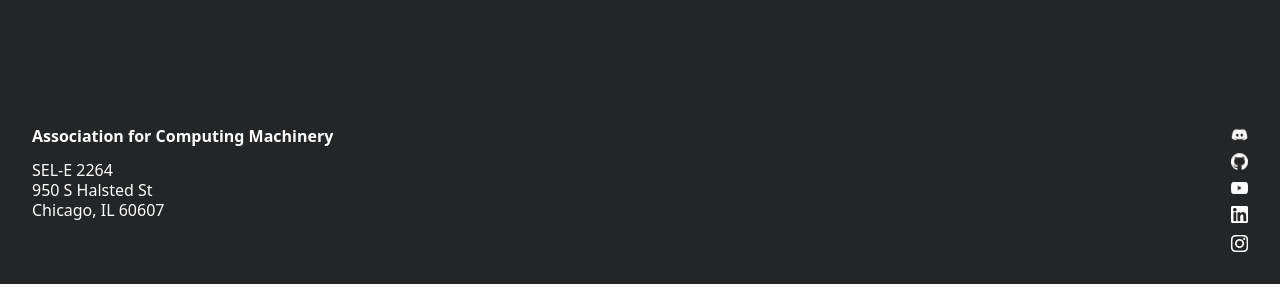
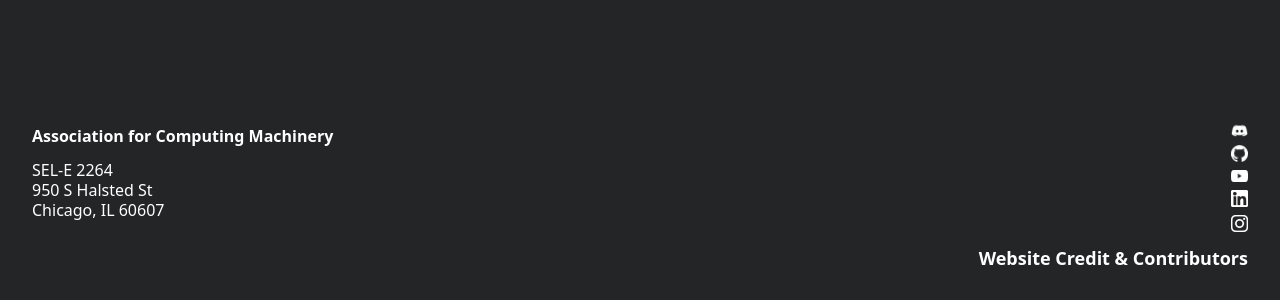
Before and after one commit to acm-uic/marketplace, a Next.js app: page / in a window 1280 px wide. Shown: the part 1508-1808 px from the top of the page. Built offline with nearby package versions, Linux system fonts and the light colour scheme.

Commit message:
Added contributor in the footer

```diff
--- a/app/components/footer.jsx
+++ b/app/components/footer.jsx
@@ -11,41 +11,46 @@
 
 export default function Footer( {isDarkMode}) {
   return (
-    <footer style={{ background: isDarkMode ? '#242526' : '#34A3D9' }} className="h-48 block w-full overflow-hidden mb-0">
+    <footer style={{ background: isDarkMode ? '#242526' : '#34A3D9' }} className="h-52 block w-full overflow-hidden mb-0">
       <div className=" float-left w-6/12 h-full">
         <p className="align-top mt-8 ml-8 font-bold ">Association for Computing Machinery</p>
         <p className="mt-3 ml-8 leading-5">SEL-E 2264</p>
         <p className="ml-8 leading-5">950 S Halsted St </p>
         <p className="ml-8 leading-5">Chicago, IL 60607</p>
       </div>
-      <div className="w-6/12 flex flex-col mt-9 items-end h-full">
+      <div className="w-6/12 flex flex-col mt-8 items-end h-full">
         <div className="mr-8 ">
           <div>
             <Link href="https://discord.gg/Afy6gf4" target="_blank" >
               <Image src={discordlogo} alt="DiscordACM" width={17} height={17} />
             </Link>
           </div>
-          <div className="mt-3">
+          <div className="mt-2">
             <Link href="https://github.com/acm-uic" target="_blank" >
               <Image src={githublogo} alt="githubACM" width={17} height={17} />
             </Link>
           </div>
-          <div className="mt-3">
+          <div className="mt-2">
             <Link href="https://www.youtube.com/channel/UCZ0uPmRjJrl6XEMU2CtYH5w" target="_blank" >
               <Image src={youtubelogo} alt="youtubeACM" width={17} height={17} />
             </Link>
           </div>
-          <div className="mt-3">
+          <div className="mt-2">
             <Link href="https://www.linkedin.com/company/acm-cs-uic/" target="_blank" >
               <Image src={linkedinlogo} alt="linkedinACM" width={17} height={17} />
             </Link>
           </div>
-          <div className="mt-3">
+          <div className="mt-2">
             <Link href="https://www.instagram.com/acmatuic/" target="_blank" >
               <Image src={instagramlogo} alt="instaACM" width={17} height={17} />
             </Link>
           </div>
         </div>
+        <div className=" mr-8 mt-3 font-bold text-lg">
+            <Link href="/Contributors" >
+              Website Credit & Contributors
+            </Link>
+        </div>
       </div>
     </footer>
   );
```
